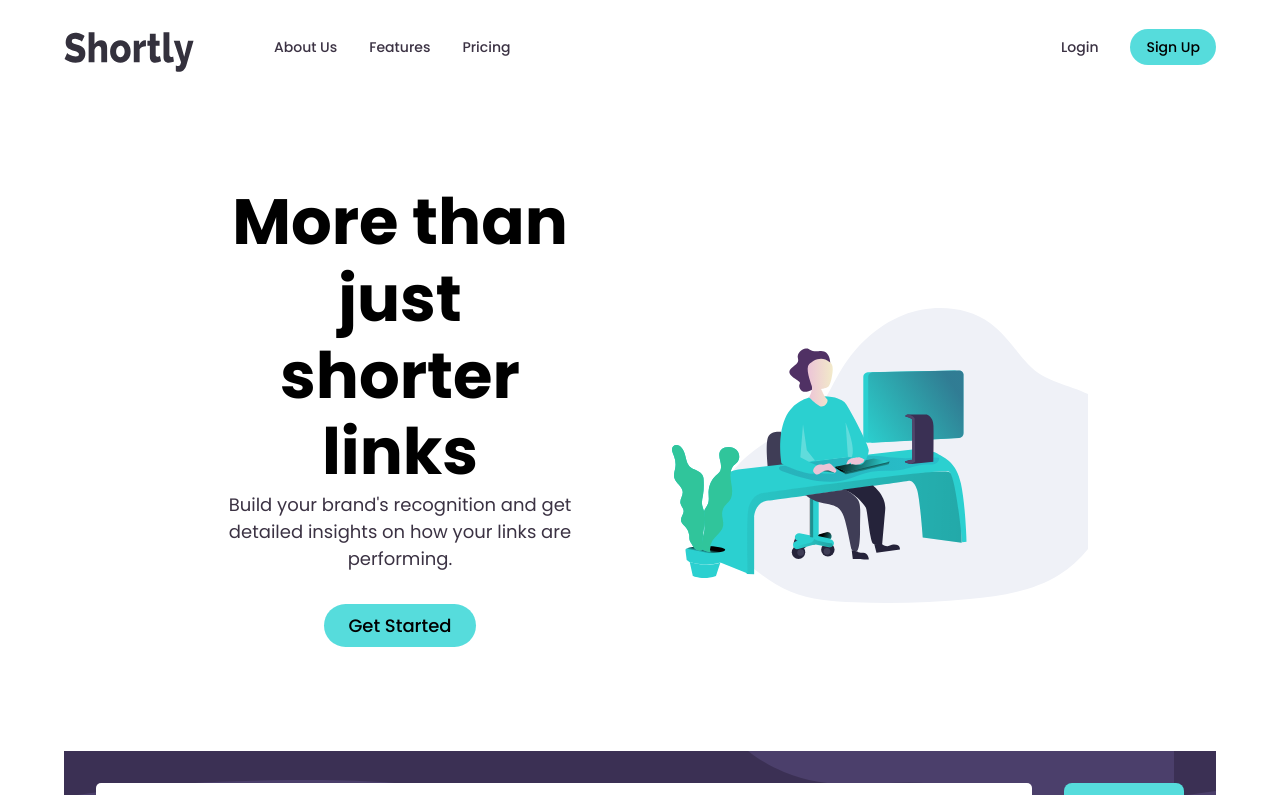
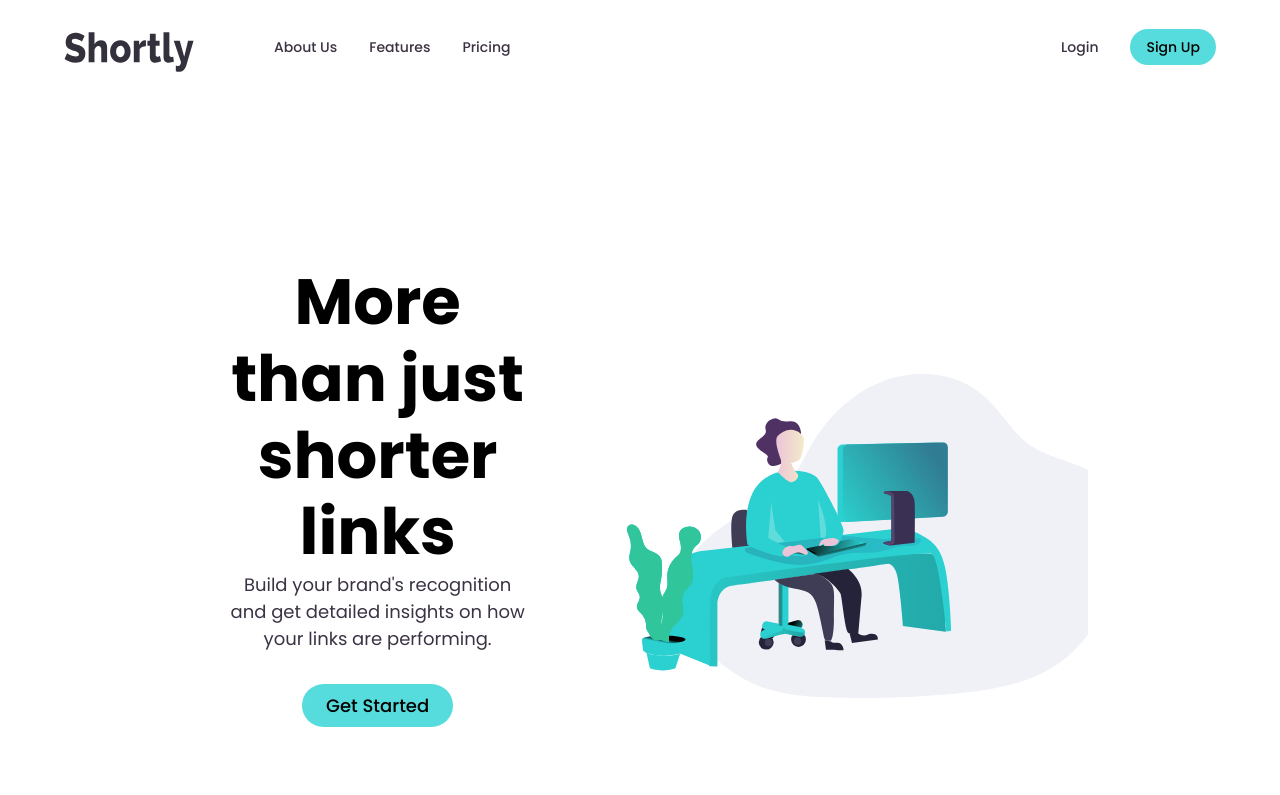
Before and after one commit to rttn-Mango/shortly, a React (Vite) app: page / in a window 1280 px wide. Shown: the top 795 px of the page. Built offline with nearby package versions, Linux system fonts and the light colour scheme.

Commit message:
Changes: styling

```diff
--- a/index.html
+++ b/index.html
@@ -4,7 +4,7 @@
     <meta charset="UTF-8" />
     <link rel="icon" type="image/svg+xml" href="public/shortly.svg" />
     <link rel="preload" as="image" href="/public/illustration-working.svg">
-    <link rel="preload" as="asset" href="/src/Styles/index.css">
+    <link rel="preload" as="style" href="/src/Styles/index.css">
     <meta name="viewport" content="width=device-width, initial-scale=1.0" />
 
     <meta name="author" content="rttn-Mango">
--- a/src/Pages/Sections/Hero.jsx
+++ b/src/Pages/Sections/Hero.jsx
@@ -1,7 +1,7 @@
 export default function Hero(){
     return(
         <section className="hero | container">
-            <img src={"/illustration-working.svg"} alt="illustration" draggable="false" />
+            <img src={"/illustration-working.svg"} width={700} height={400} alt="illustration" draggable="false" />
             <div className="hero__heading">
                 <h1>More than just<br/>shorter links</h1>
                 <p> Build your brand&apos;s recognition and get detailed insights on how your links are performing.</p>
--- a/src/Pages/Sections/MiddleContents.jsx
+++ b/src/Pages/Sections/MiddleContents.jsx
@@ -1,4 +1,4 @@
-import { useState, useEffect } from "react";
+import { useState, useEffect, useCallback } from "react";
 import StatCard from "../../Components/StatCard";
 import Form from "../../Components/Form";
 
@@ -30,14 +30,14 @@ export default function MiddleContents(){
 
     const setLongLink = (link) => setLink(link);
 
-    const setData = (data) => {
+    const setData = useCallback((data) => {
         setShortLink(() => {
             let tempLink = {...shortLink}
             tempLink.originalLink = data.result.original_link;
             tempLink.shortLink = data.result.full_short_link;
             return tempLink
         })
-    }
+    }, [shortLink])
 
     const copyTextToClipboard = () => {
         navigator.clipboard.writeText(shortLink.shortLink)
@@ -52,8 +52,10 @@ export default function MiddleContents(){
     useEffect(() => {
         const fetchData = async () => {
             if(link !== ''){
+                //api.shrtco.de is currently down so this is not gonna work
                 const response  = await fetch(`https://api.shrtco.de/v2/shorten?url=${link}`);
-                if (response.status !== 201){
+                console.log(response);
+                if (response.status !== 200 || response.status !== 201){
                     throw new Error("Request Failed.")
                 }
                 const data = await response.json();
@@ -62,7 +64,7 @@ export default function MiddleContents(){
         }
 
         fetchData();
-    }, [link])
+    }, [link, setData])
 
     return(
         <section className="middle">
--- a/src/Styles/index.css
+++ b/src/Styles/index.css
@@ -163,8 +163,8 @@ button[type=button], button[type=submit] {
 }
 .hero img {
   position: relative;
-  max-height: auto;
-  max-width: 20rem;
+  height: 50%;
+  max-width: 70%;
   right: -2rem;
 }
 .hero__heading {
@@ -776,10 +776,11 @@ button[type=button], button[type=submit] {
     flex-direction: row;
     max-width: clamp(60%, 70vw, 90rem);
     margin-inline: auto;
+    margin-block: 5rem;
   }
   .hero img {
     order: 2;
-    max-width: 50%;
+    max-width: 55%;
   }
   .middle {
     padding-bottom: 15rem;
--- a/src/Styles/index.scss
+++ b/src/Styles/index.scss
@@ -94,8 +94,8 @@ button[type="button"], button[type="submit"]{
 
     & img{
         position: relative;
-        max-height: auto;
-        max-width: 20rem;
+        height: 50%;
+        max-width: 70%;
         right: -2rem;
     }
 
@@ -744,9 +744,11 @@ button[type="button"], button[type="submit"]{
         flex-direction: row;
         max-width: clamp(60%, 70vw, 90rem);
         margin-inline: auto;
+        margin-block: 5rem;
+
         & img{
             order: 2;
-            max-width: 50%;
+            max-width: 55%;
         }
     }
 
```
Also changed, not shown: 1 other file (tests, documents, lock files or other folders).
